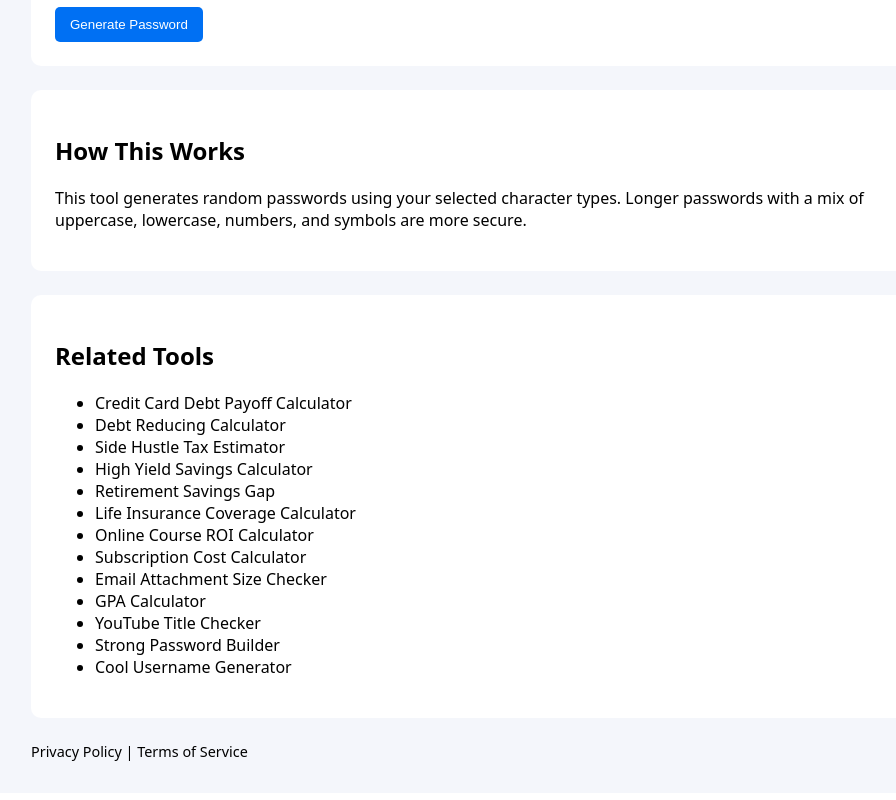
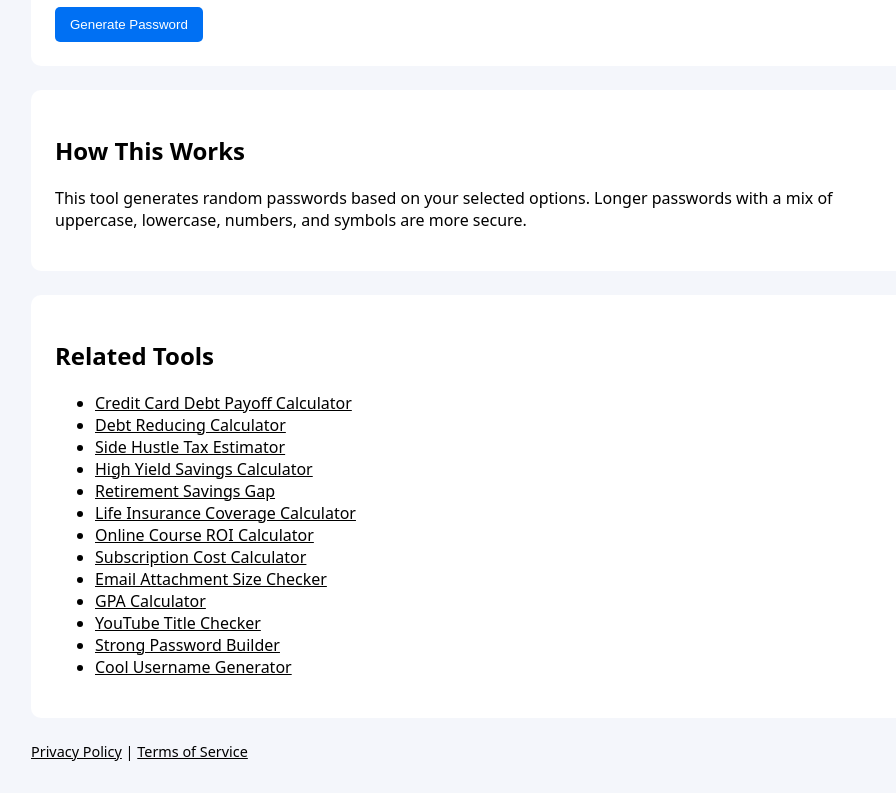
Before and after one commit to onlylivingheartdonor-ops/strongpasswordbuilder, a Next.js app: page / in a window 1280 px wide. Shown: the part 358-1158 px from the top of the page, without its empty margins (159-1055 px from the left). Built offline with nearby package versions, Linux system fonts and the light colour scheme.

Commit message:
restore full correct page

```diff
--- a/app/page.js
+++ b/app/page.js
@@ -31,20 +31,18 @@
   }
 
   return (
-    <main
-      style={{
+    <main style={{
       maxWidth: "900px",
       margin: "0 auto",
       padding: "2rem",
       background: "#f4f6fb",
       minHeight: "100vh",
       fontFamily: "system-ui, -apple-system, sans-serif"
-      }}
-    >
+    }}>
+
       {/* TOOL */}
       <div style={{ background: "#fff", padding: "1.5rem", borderRadius: "10px", marginBottom: "1.5rem" }}>
         <h1>Strong Password Builder</h1>
-
         <p>Create secure, random passwords instantly.</p>
 
         <label>Password Length</label>
@@ -72,7 +70,7 @@
         {password && (
           <div style={{ marginTop: "1.5rem" }}>
             <strong>Password:</strong>
-            <div style={{ background: "#eee", padding: "10px", borderRadius: "5px" }}>
+            <div style={{ background: "#eee", padding: "10px", borderRadius: "5px", wordBreak: "break-all" }}>
               {password}
             </div>
           </div>
@@ -83,7 +81,7 @@
       <div style={{ background: "#fff", padding: "1.5rem", borderRadius: "10px", marginBottom: "1.5rem" }}>
         <h2>How This Works</h2>
         <p>
-          This tool generates random passwords using your selected character types.
+          This tool generates random passwords based on your selected options.
           Longer passwords with a mix of uppercase, lowercase, numbers, and symbols are more secure.
         </p>
       </div>
@@ -92,27 +90,29 @@
       <div style={{ background: "#fff", padding: "1.5rem", borderRadius: "10px", marginBottom: "1.5rem" }}>
         <h2>Related Tools</h2>
         <ul>
-          <li onClick={() => window.location.href = "https://creditcarddebtpayoffcalculator.com"}>Credit Card Debt Payoff Calculator</li>
-          <li onClick={() => window.location.href = "https://debtreducingcalculator.com"}>Debt Reducing Calculator</li>
-          <li onClick={() => window.location.href = "https://sidehustletaxestimator.com"}>Side Hustle Tax Estimator</li>
-          <li onClick={() => window.location.href = "https://highyieldsavingscalculator.com"}>High Yield Savings Calculator</li>
-          <li onClick={() => window.location.href = "https://retirementsavingsgap.com"}>Retirement Savings Gap</li>
-          <li onClick={() => window.location.href = "https://lifeinsurancecoveragecalculator.com"}>Life Insurance Coverage Calculator</li>
-          <li onClick={() => window.location.href = "https://onlinecourseroi.com"}>Online Course ROI Calculator</li>
-          <li onClick={() => window.location.href = "https://mysubscriptioncost.com"}>Subscription Cost Calculator</li>
-          <li onClick={() => window.location.href = "https://emailattachmentsize.com"}>Email Attachment Size Checker</li>
-          <li onClick={() => window.location.href = "https://gpacalculator.site"}>GPA Calculator</li>
-          <li onClick={() => window.location.href = "https://youtubetitlechecker.com"}>YouTube Title Checker</li>
-          <li onClick={() => window.location.href = "https://strongpasswordbuilder.com"}>Strong Password Builder</li>
-          <li onClick={() => window.location.href = "https://coolusernamegenerator.com"}>Cool Username Generator</li>
+          <li onClick={()=>window.location.href="https://creditcarddebtpayoffcalculator.com"} style={{cursor:"pointer",textDecoration:"underline"}}>Credit Card Debt Payoff Calculator</li>
+          <li onClick={()=>window.location.href="https://debtreducingcalculator.com"} style={{cursor:"pointer",textDecoration:"underline"}}>Debt Reducing Calculator</li>
+          <li onClick={()=>window.location.href="https://sidehustletaxestimator.com"} style={{cursor:"pointer",textDecoration:"underline"}}>Side Hustle Tax Estimator</li>
+          <li onClick={()=>window.location.href="https://highyieldsavingscalculator.com"} style={{cursor:"pointer",textDecoration:"underline"}}>High Yield Savings Calculator</li>
+          <li onClick={()=>window.location.href="https://retirementsavingsgap.com"} style={{cursor:"pointer",textDecoration:"underline"}}>Retirement Savings Gap</li>
+          <li onClick={()=>window.location.href="https://lifeinsurancecoveragecalculator.com"} style={{cursor:"pointer",textDecoration:"underline"}}>Life Insurance Coverage Calculator</li>
+          <li onClick={()=>window.location.href="https://onlinecourseroi.com"} style={{cursor:"pointer",textDecoration:"underline"}}>Online Course ROI Calculator</li>
+          <li onClick={()=>window.location.href="https://mysubscriptioncost.com"} style={{cursor:"pointer",textDecoration:"underline"}}>Subscription Cost Calculator</li>
+          <li onClick={()=>window.location.href="https://emailattachmentsize.com"} style={{cursor:"pointer",textDecoration:"underline"}}>Email Attachment Size Checker</li>
+          <li onClick={()=>window.location.href="https://gpacalculator.site"} style={{cursor:"pointer",textDecoration:"underline"}}>GPA Calculator</li>
+          <li onClick={()=>window.location.href="https://youtubetitlechecker.com"} style={{cursor:"pointer",textDecoration:"underline"}}>YouTube Title Checker</li>
+          <li onClick={()=>window.location.href="https://strongpasswordbuilder.com"} style={{cursor:"pointer",textDecoration:"underline"}}>Strong Password Builder</li>
+          <li onClick={()=>window.location.href="https://coolusernamegenerator.com"} style={{cursor:"pointer",textDecoration:"underline"}}>Cool Username Generator</li>
         </ul>
       </div>
 
       {/* FOOTER */}
       <div style={{ fontSize: "0.9rem" }}>
-        <span onClick={() => window.location.href = "/privacy"}>Privacy Policy</span> |{" "}
-        <span onClick={() => window.location.href = "/terms"}>Terms of Service</span>
+        <span onClick={()=>window.location.href="/privacy"} style={{cursor:"pointer",textDecoration:"underline"}}>Privacy Policy</span>{" "}
+        |{" "}
+        <span onClick={()=>window.location.href="/terms"} style={{cursor:"pointer",textDecoration:"underline"}}>Terms of Service</span>
       </div>
+
     </main>
   )
 }
```
Lines whose indentation alone changed are shown as unchanged.
